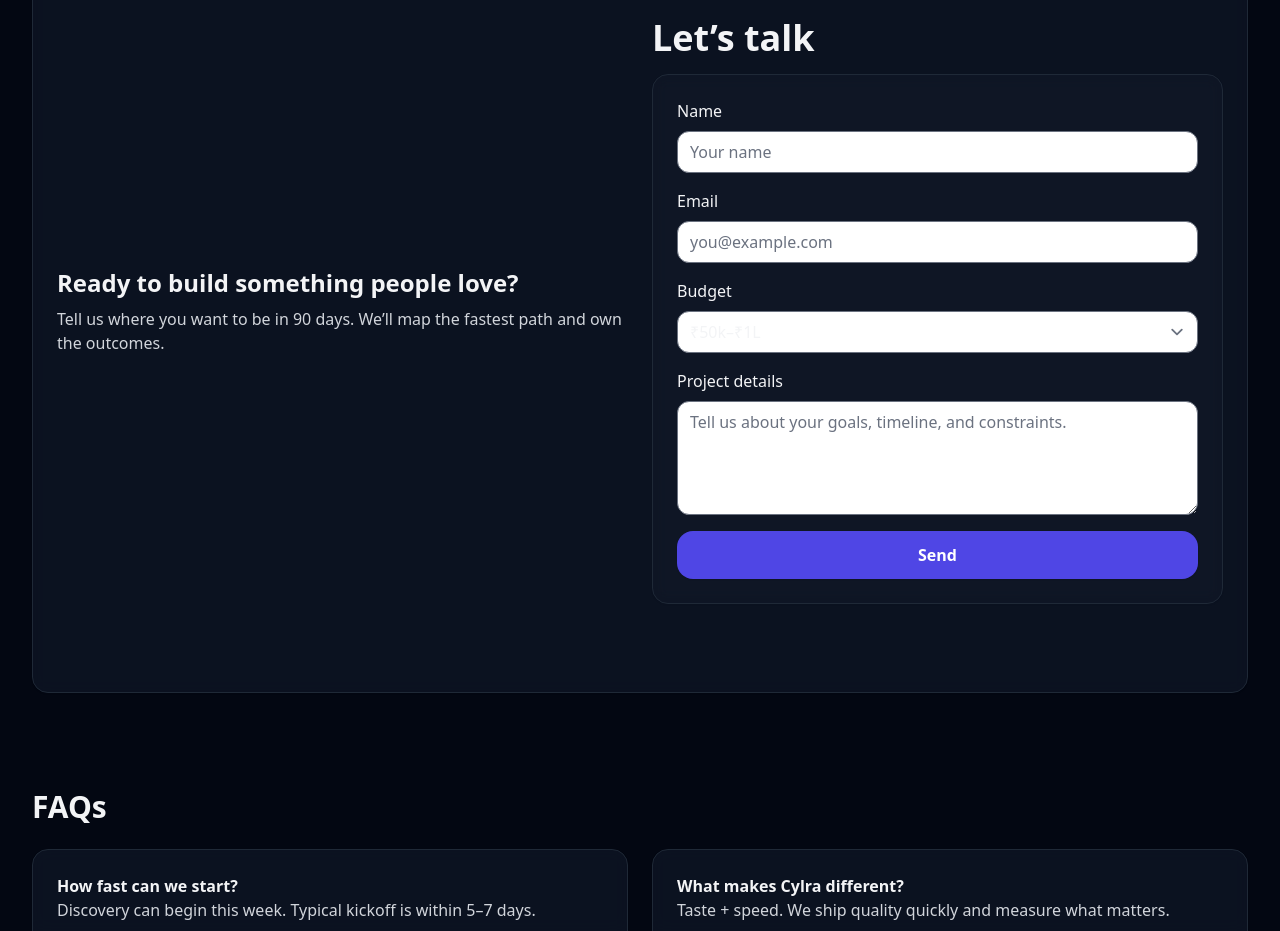
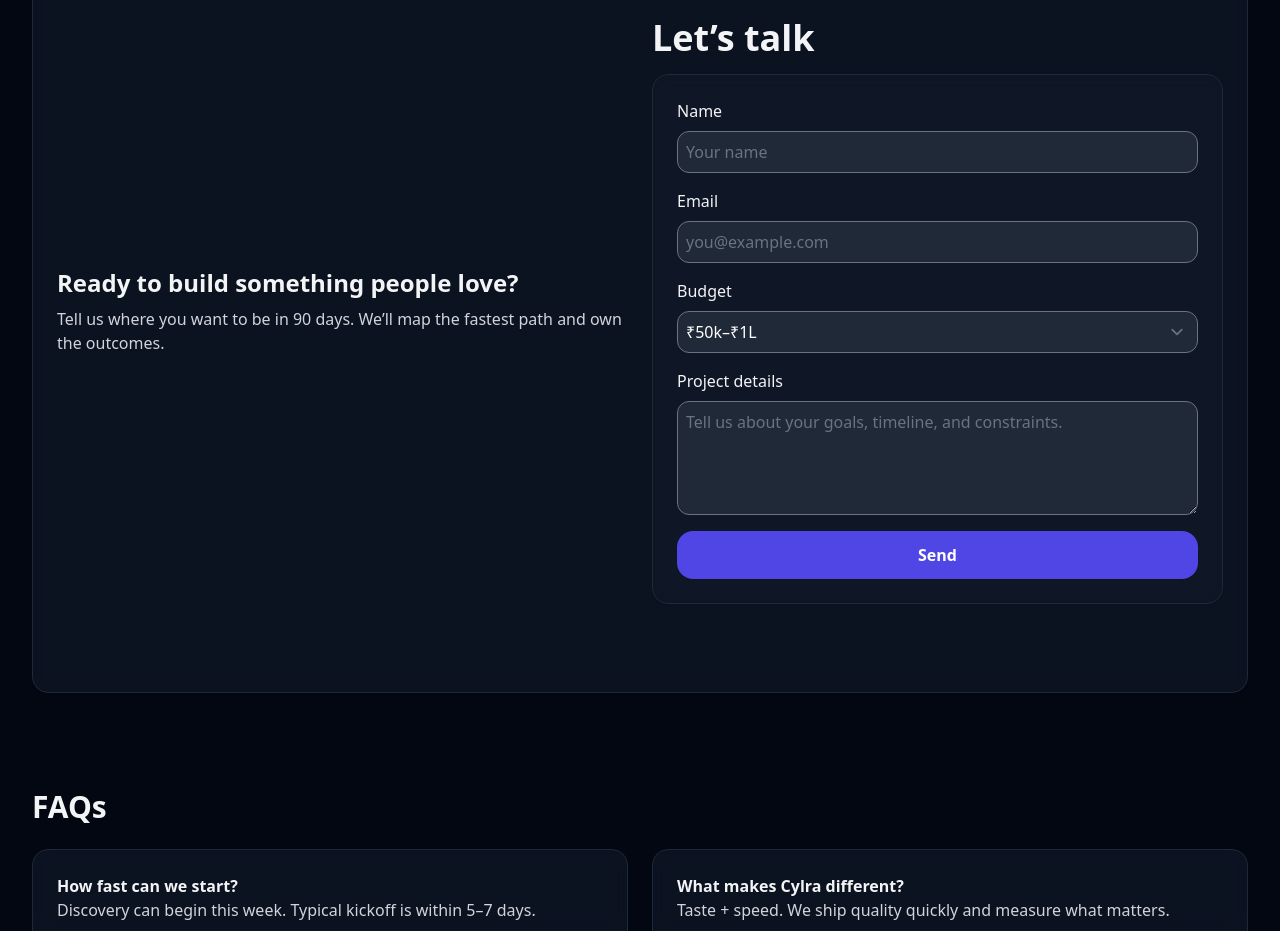
Before and after one commit to umeshjonwal/clyraweb2026, a React (Vite) app: page / in a window 1280 px wide. Shown: the part 2160-3091 px from the top of the page. Built offline with nearby package versions, Linux system fonts and the light colour scheme.

Commit message:
your message

```diff
--- a/src/pages/Contact.jsx
+++ b/src/pages/Contact.jsx
@@ -23,7 +23,7 @@ export default function Contact() {
             id="name"
             type="text"
             name="name"
-            className="rounded-xl"
+            className="rounded-xl p-2 bg-white text-black dark:bg-gray-800 dark:text-white"
             placeholder="Your name"
             required
           />
@@ -36,7 +36,7 @@ export default function Contact() {
             id="email"
             type="email"
             name="email"
-            className="rounded-xl"
+            className="rounded-xl p-2 bg-white text-black dark:bg-gray-800 dark:text-white"
             placeholder="you@example.com"
             required
           />
@@ -45,7 +45,11 @@ export default function Contact() {
 
         <label className="grid gap-2">
           <span>Budget</span>
-          <select id="budget" name="budget" className="rounded-xl">
+          <select
+            id="budget"
+            name="budget"
+            className="rounded-xl p-2 bg-white text-black dark:bg-gray-800 dark:text-white"
+          >
             <option>₹50k–₹1L</option>
             <option>₹1L–₹3L</option>
             <option>₹3L+</option>
@@ -58,7 +62,7 @@ export default function Contact() {
             id="message"
             name="message"
             rows="4"
-            className="rounded-xl"
+            className="rounded-xl p-2 bg-white text-black dark:bg-gray-800 dark:text-white"
             placeholder="Tell us about your goals, timeline, and constraints."
             required
           />
```
Also changed, not shown: package.json (+6 -5 lines), 1 other file (tests, documents, lock files or other folders).
